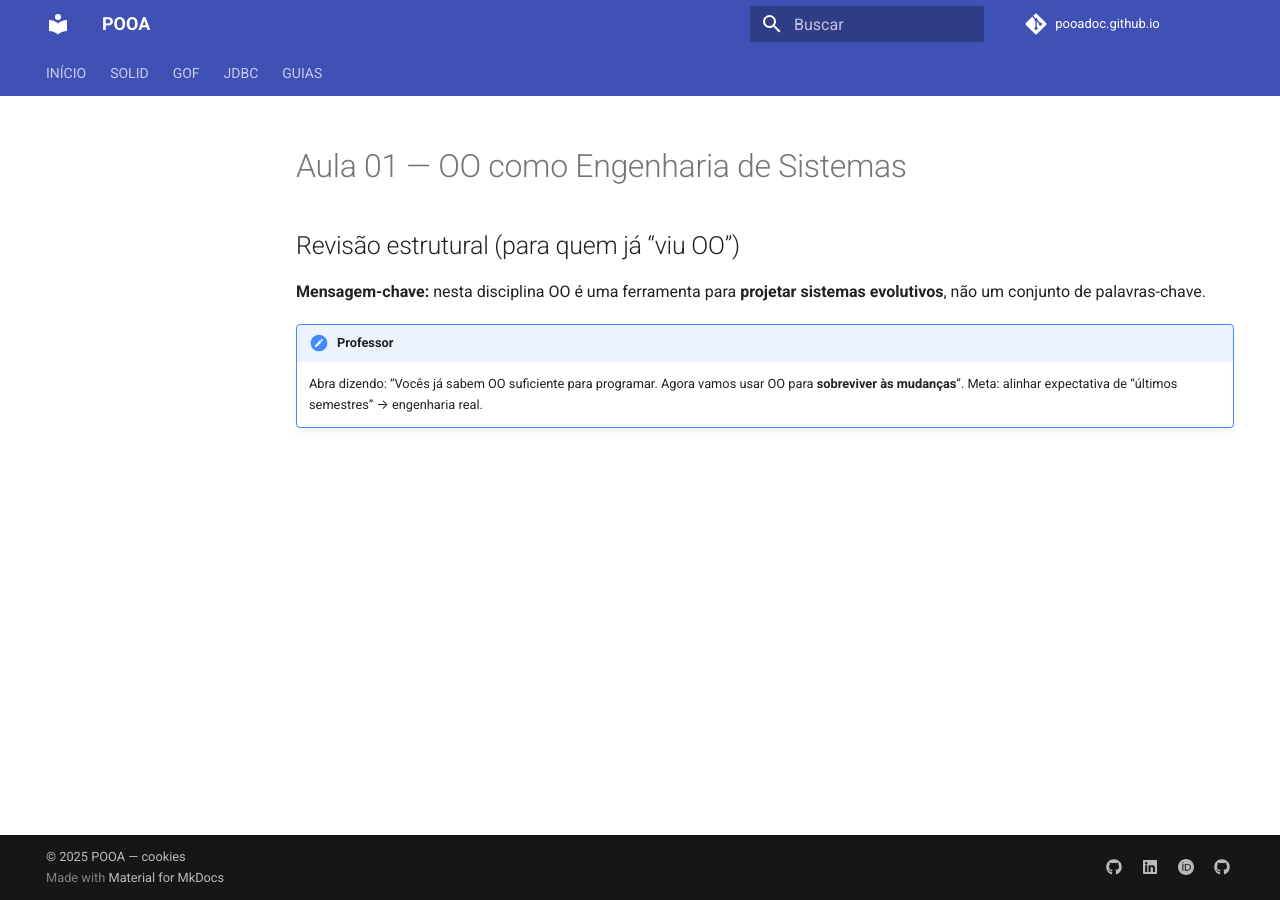
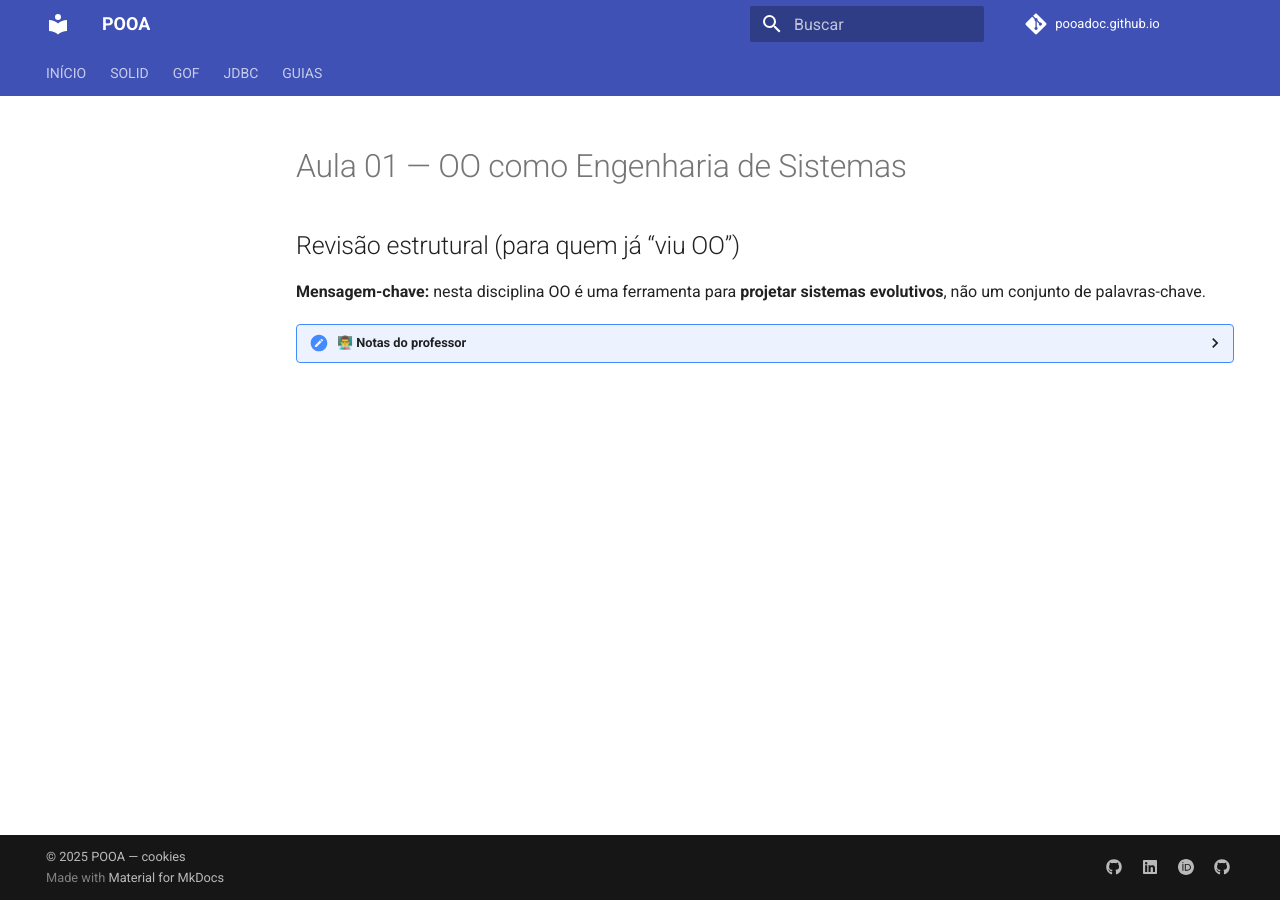
Before and after one commit to pooadoc/pooadoc.github.io, an MkDocs documentation site: the page built from docs/slides/aula01/01-inicio.md, in a window 1280 px wide. Built offline with MkDocs 1.6.1 and Material for MkDocs 9.7.7, drawn with Linux system fonts in a browser that asks for light colours; plug-ins that fetch from the network failed and are left out; comment, search, counter and statistics services are not loaded.

Commit message:
Revise professor notes and format in details section

```diff
--- a/docs/slides/aula01/01-inicio.md
+++ b/docs/slides/aula01/01-inicio.md
@@ -1,8 +1,21 @@
 # Aula 01 — OO como Engenharia de Sistemas
+
+
 ## Revisão estrutural (para quem já “viu OO”)
 
 **Mensagem-chave:** nesta disciplina OO é uma ferramenta para **projetar sistemas evolutivos**, não um conjunto de palavras-chave.
 
-!!! note "Professor"
-    Abra dizendo: “Vocês já sabem OO suficiente para programar. Agora vamos usar OO para **sobreviver às mudanças**”.
-    Meta: alinhar expectativa de “últimos semestres” → engenharia real.
+<details>
+<summary><strong>👨‍🏫 Notas do professor</strong></summary>
+
+- Abra dizendo: “Vocês já sabem OO suficiente para programar. Agora vamos usar OO para **sobreviver às mudanças**”.
+- Meta: alinhar expectativa de “últimos semestres” → **engenharia real**.
+- Perguntas para sala:
+  - “Qual requisito novo quebraria esse design primeiro?”
+  - “Onde está a variação escondida?”
+- Ritmo sugerido:
+  - 5 min contexto
+  - 10 min discussão guiada
+  - 10 min leitura de código (no projetor)
+
+</details>
```
